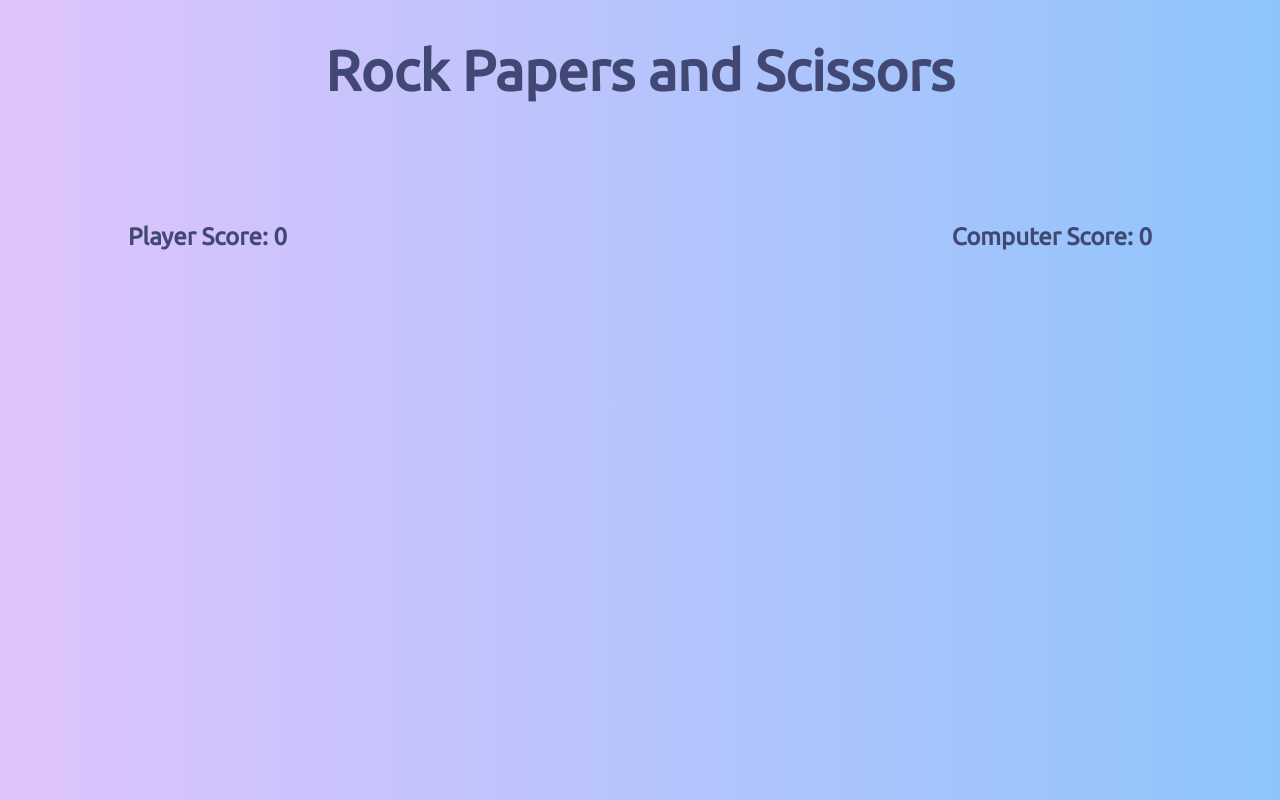
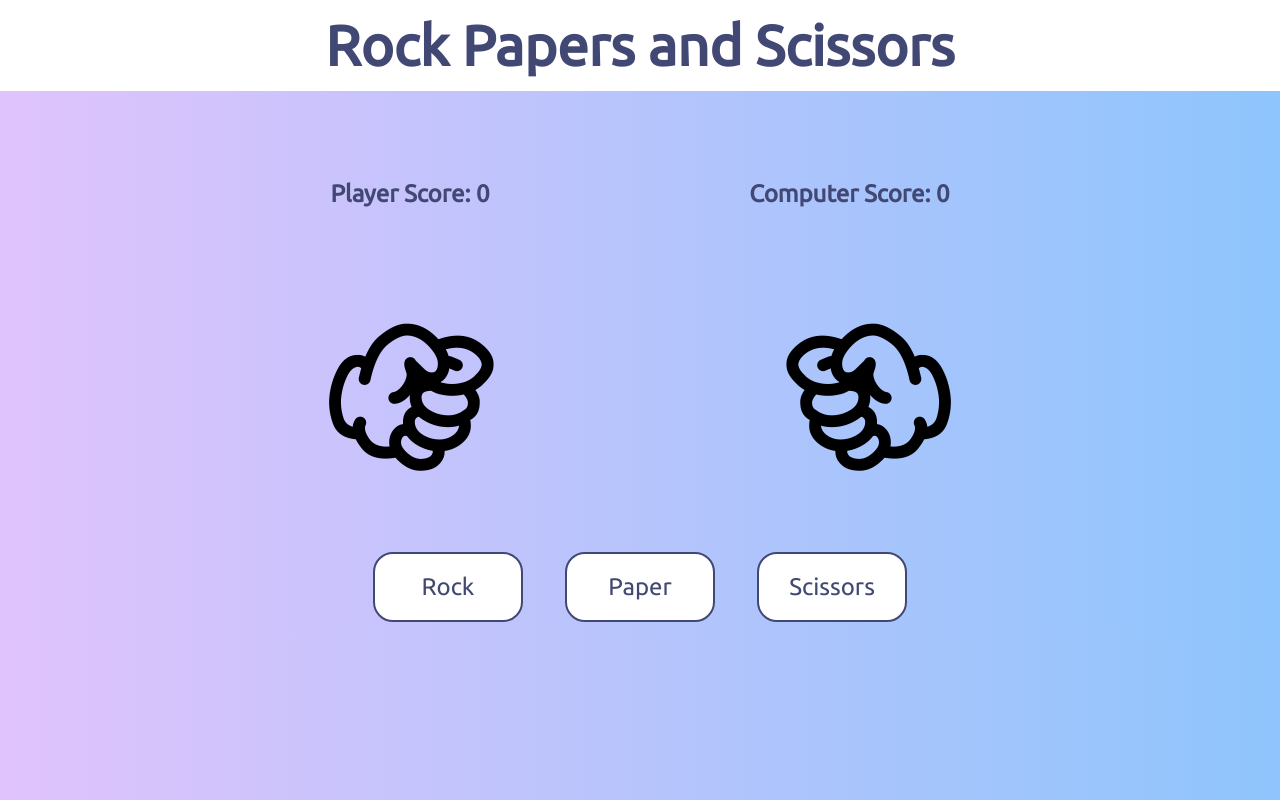
Before and after one commit to Sarthakbh321/RockPaperScissors-Javascript, a plain HTML site: page index.html in a window 1280 px wide. Both pictures are taken after a click on the button "Yes!". Drawn offline with nearby package versions, Linux system fonts and the light colour scheme.

Commit message:
added more content to play section

```diff
--- a/index.html
+++ b/index.html
@@ -22,6 +22,17 @@
                 <h2 class="player-score">Player Score: <span class="player-score-value"></span></h2>
                 <h2 class="computer-score">Computer Score: <span class="computer-score-value"></span></h2>
             </div>
+
+            <div class="area">
+                <img src="assets/rock-hand.png" class="player-hand hand">
+                <img src="assets/rock-hand.png" class="computer-hand hand">
+
+                <div class="choice-section">
+                    <button class="game-button rock-button">Rock</button>
+                    <button class="game-button paper-button">Paper</button>
+                    <button class="game-button scissor-button">Scissors</button>
+                </div>
+            </div>
         </div>
     </div>
 
--- a/js/app.js
+++ b/js/app.js
@@ -9,12 +9,15 @@ $(document).ready(function() {
         $(".player-score-value").text(player_score);
         $(".computer-score-value").text(computer_score);
 
-        $(".starting-screen").fadeOut(1000, function() {
-            $(".heading").css("padding-bottom", "5%");
-            $(".play-section").fadeIn(1000);
+        $(".starting-screen").fadeOut(500, function() {
+            $(".heading").css("margin-bottom", "5%");
+            $(".play-section").fadeIn(500);
         });
 
 
+        $(".rock-button").click(function() {
+
+        })
 
     })
 
--- a/styles/styles.css
+++ b/styles/styles.css
@@ -1,22 +1,35 @@
 @import url('https://fonts.googleapis.com/css?family=Ubuntu&display=swap');
-
 body {
     background-image: linear-gradient(to right, #e0c3fc 0%, #8ec5fc 100%);
     font-family: 'Ubuntu', sans-serif;
     color: #424874;
+
+    margin: 0;
 }
 
 .title {
     text-align: center;
+    background-color: white;
+
+    height: 15%;
 }
 
 .heading {
     font-size: 3.5rem;
-    padding-bottom: 10%;
+    padding: 1% 5%;
+    margin-top: 0;
+
 }
 
 .play-area {
     text-align: center;
+    height: 85%;
+
+    display: flex;
+    justify-content: center;
+    align-items: center;
+
+    margin: auto;
 }
 
 .start-ques {
@@ -38,6 +51,7 @@ body {
     margin: 1% 2%;
 }
 
+
 .yes-button:hover {
     background-image: linear-gradient(to right, #89f7fe 0%, #66a6ff 100%);
 }
@@ -50,14 +64,83 @@ body {
     display: none;
 }
 
+.score-bar {
+    width: 100vw;
+}
+
 .player-score {
-    position: absolute;
+    display: inline-block;
 
-    left: 10%;
+    margin: 2% 10%;
 }
 
 .computer-score {
-    position: absolute;
+    display: inline-block;
 
+    margin: 2% 10%;
+}
+
+@media screen and (max-width: 450px) {
+    .player-score , .computer-score {
+        font-size: 1.1rem;
+    }
+}
+
+.area {
+    margin-top: 5%;
+}
+
+.hand {
+    width: 200px;
+    height: 200px;
+
+    position: relative;
+
+}
+
+.player-hand {
     right: 10%;
 }
+
+.computer-hand {
+    left: 10%;
+
+    transform: scaleX(-1);
+}
+
+@media screen and (max-width: 450px) {
+    .area {
+        margin-top: 20%;
+    }
+    .hand {
+        width: 100px;
+        height: 100px;
+    }
+}
+
+.choice-section {
+    margin-top: 3%;
+}
+
+.game-button {
+    width: 150px;
+    height: 70px;
+
+    border: #424874 2px solid;
+    border-radius: 20px;
+
+    background-color: white;
+
+    color: #424874;
+    font-size: 1.5rem;
+    font-family: 'Ubuntu', sans-serif;
+
+    margin: 1% 1.5%;
+}
+
+.game-button:hover {
+    background-color: #ff1e56;
+    color: white;
+    border-color: #961333;
+    border-width: 5px;
+}
```
Also changed, not shown: assets/paper-hand.png (added), assets/rock-hand.png (added), assets/scissor-hand.png (added).
